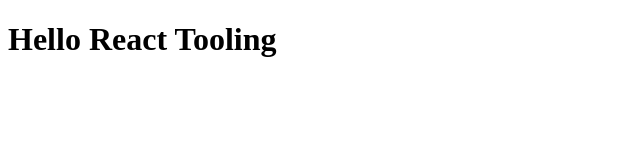
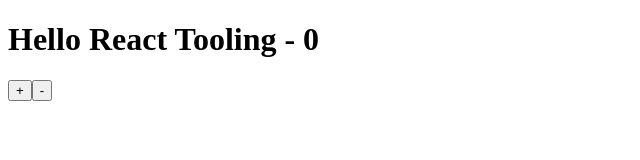
Before and after one commit to link2malkeet/react-tooling, a React app: page / in a window 1280 px wide. Shown: the top 160 px of the page, without its empty margins (0-640 px from the left). Built offline with nearby package versions, Linux system fonts and the light colour scheme.

Commit message:
added plugin-proposal-class-properties to understand static and class properties

```diff
--- a/package.json
+++ b/package.json
@@ -22,6 +22,7 @@
   "devDependencies": {
     "@babel/cli": "^7.6.0",
     "@babel/core": "^7.6.0",
+    "@babel/plugin-proposal-class-properties": "^7.5.5",
     "@babel/preset-env": "^7.6.0",
     "@babel/preset-react": "^7.0.0",
     "babel-loader": "^8.0.6",
--- a/src/App.js
+++ b/src/App.js
@@ -1,8 +1,17 @@
 import React from 'react';
 
 class App extends React.Component {
+    state = {
+        count: 0
+    }
     render() {
-        return <h1>Hello React Tooling</h1>
+        return (
+            <div>
+                <h1>Hello React Tooling - {this.state.count}</h1>
+                <button onClick={() => this.setState({ count: ++this.state.count })}>+</button>
+                <button onClick={() => this.setState({ count: --this.state.count })}>-</button>
+            </div>
+        )
     }
 }
 
--- a/webpack.config.base.js
+++ b/webpack.config.base.js
@@ -15,7 +15,8 @@ module.exports = {
                 loader: 'babel-loader',
                 exclude: /node_modules/,
                 options: {
-                    presets: ['@babel/preset-env', '@babel/preset-react']
+                    presets: ['@babel/preset-env', '@babel/preset-react'],
+                    plugins: ['@babel/plugin-proposal-class-properties']
                 }
             }
         ]
--- a/webpack.config.dev.js
+++ b/webpack.config.dev.js
@@ -5,5 +5,6 @@ module.exports = merge(baseConfig, {
     mode: 'development',
     devServer: {
         port: 9000
-    }
+    },
+    devtool: 'source-map'
 })
```
Also changed, not shown: 1 other file (tests, documents, lock files or other folders).
